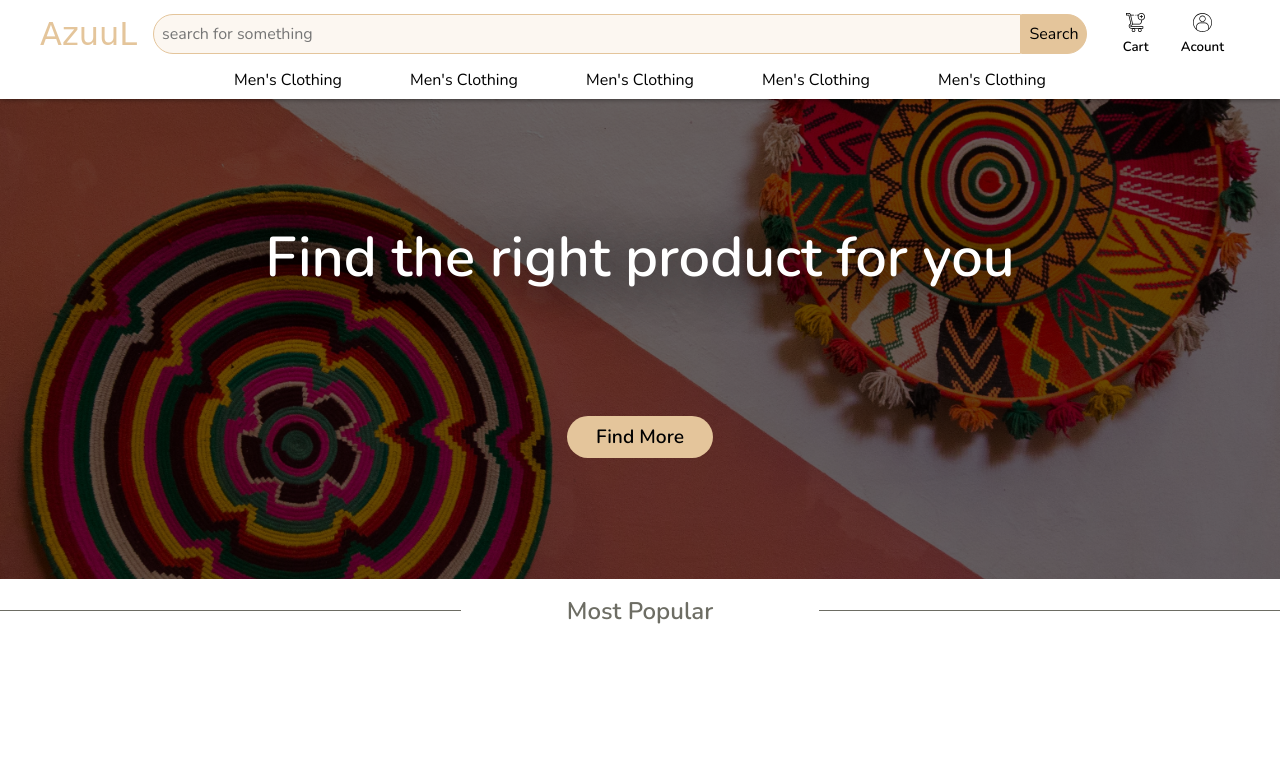
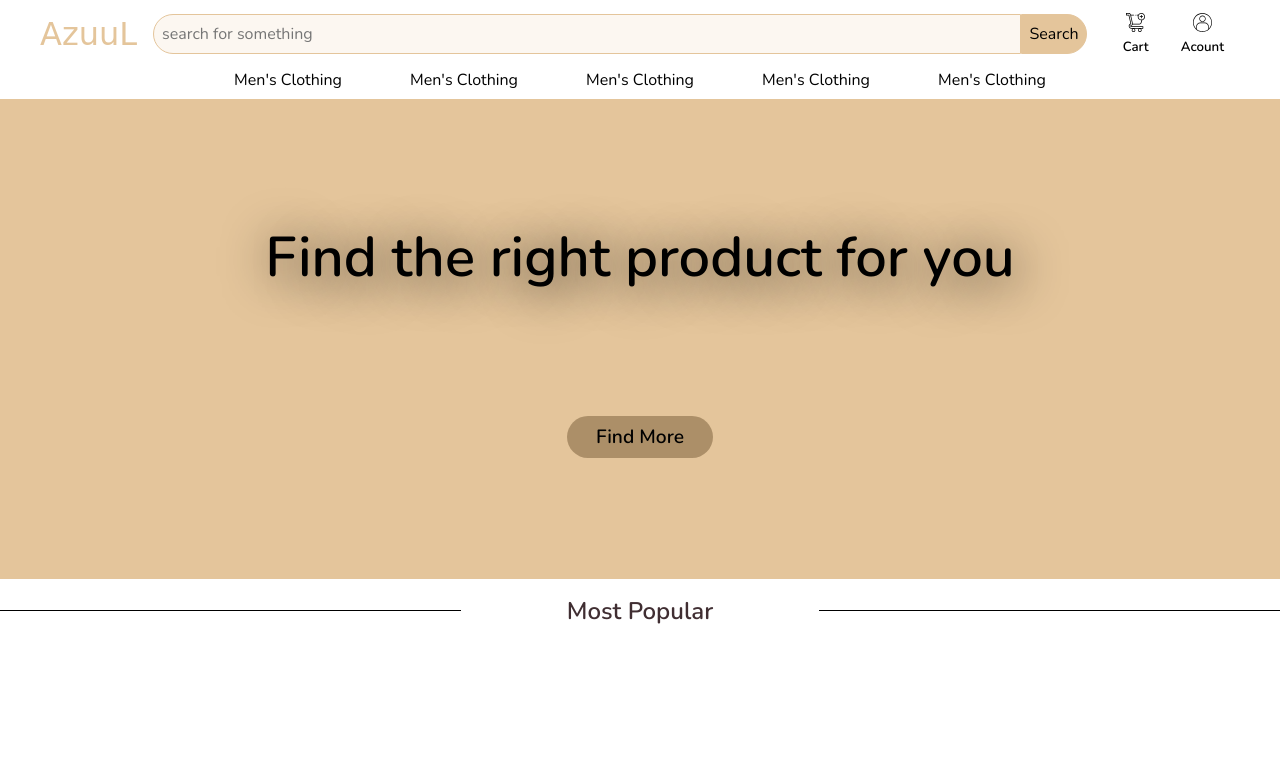
Before and after one commit to M-Kouache/PFE-Ecommerce-Project, a PHP site: page / in a window 1280 px wide. Shown: the top 773 px of the page. Run offline with PHP 8.4, Linux system fonts and the light colour scheme; some web fonts are replaced.

Commit message:
some changes on color pallete

```diff
--- a/StyleSheet/style.css
+++ b/StyleSheet/style.css
@@ -1,9 +1,14 @@
 :root {
   --princes: "Princess Sofia", cursive;
-  --burlywood: #e4c59b;
-  --burlywood-hover: #cf964b;
+  --primary: #e4c59b;
+  --primary-hover: #cf964b;
+  --primary-light: #ffe9e0;
+  --secondary: #ac8f68;
+  --secondary-hover: #ac8f68cb;
+  --secondary-dark: #ae735d;
+  --brown: #402e32;
   --light-gray: #efdcc33a;
-  --Dim-gray: #6d6d64;
+  --black: black;
   --white: #fff;
   font-size: 16px;
   padding: 0;
@@ -62,12 +67,12 @@ ul li {
   padding: 0.5rem 1.8rem;
   border: none;
   border-radius: 1.5rem;
-  background: var(--burlywood);
+  background: var(--secondary);
 }
 .btn:hover,
 .btn:active {
   color: var(--white);
-  background: var(--burlywood-hover);
+  background: var(--secondary-hover);
 }
 
 .top-navigation {
@@ -83,7 +88,7 @@ ul li {
 
 .logo-container .logo__item {
   font-family: var(--princes);
-  color: var(--burlywood);
+  color: var(--primary);
   font-size: 2rem;
 }
 
@@ -123,26 +128,26 @@ input[name="search"] {
   height: 100%;
   padding: 0.5rem;
   outline: none;
-  border: 0.1rem var(--burlywood) solid;
+  border: 0.1rem var(--primary) solid;
   border-radius: 1.5rem 0 0 1.5rem;
   background: var(--light-gray);
 }
 
 input[name="search"]:focus {
-  border: 0.1rem var(--burlywood-hover) solid;
+  border: 0.1rem var(--primary-hover) solid;
 }
 
 input[name="search-submit"] {
   padding: 0.5rem;
-  background: var(--burlywood);
+  background: var(--primary);
   border-radius: 0 1.5rem 1.5rem 0;
-  border: 0.1rem var(--burlywood) solid;
+  border: 0.1rem var(--primary) solid;
   cursor: pointer;
 }
 
 input[name="search-submit"]:hover,
 input[name="search-submit"]:focus {
-  border: 0.1rem var(--burlywood-hover) solid;
+  border: 0.1rem var(--primary-hover) solid;
 }
 
 .top-nav-catigories {
@@ -172,12 +177,13 @@ input[name="search-submit"]:focus {
   width: 100%;
   height: 40vh;
   overflow: hidden;
-  background: rgba(0, 0, 0, 0.6);
+  /* background: rgba(0, 0, 0, 0.6); */
+  background: var(--primary);
 }
 
 .hero-section h1 {
   font-size: 1.5rem;
-  color: var(--white);
+  color: var(--black);
   text-shadow: 5px 5px 50px black;
   text-align: center;
   animation-name: head;
@@ -202,11 +208,11 @@ input[name="search-submit"]:focus {
   width: 30%;
   font-size: 0.8rem;
   text-align: center;
-  color: var(--Dim-gray);
+  color: var(--brown);
   margin: 0 2rem;
 }
 
 .separater-line {
-  border-top: 1px var(--Dim-gray) solid;
+  border-top: 1px var(--black) solid;
   width: 40%;
 }
```
